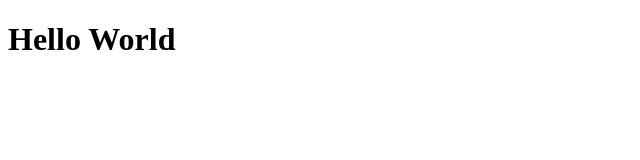
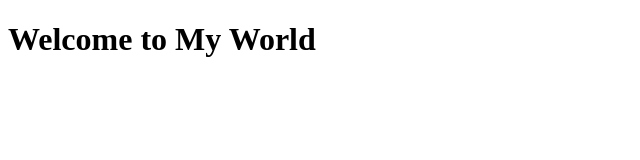
Before and after one commit to jzhao8-1974243/jzhao8-1974243.github.io, a plain HTML site: page index.html in a window 1280 px wide. Shown: the whole page, without its empty margins (0-640 px from the left). Drawn offline with Linux system fonts and the light colour scheme.

Commit message:
Add files via upload

```diff
--- a/index.html
+++ b/index.html
@@ -1,9 +1,9 @@
 <!DOCTYPE html>
 <html>
 	<head>
-		<title>Hello World</title>
+		<title>Sunshine's Homeland</title>
 	</head>
 	<body>
-		<h1>Hello World</h1>
+		<h1>Welcome to My World</h1>
 	</body>
 </html>
```
